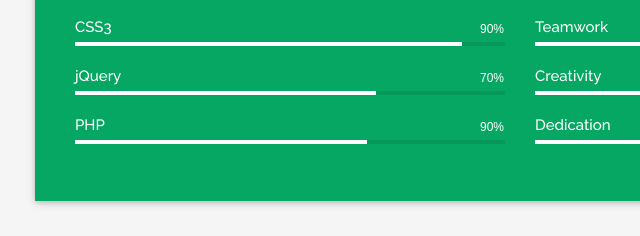
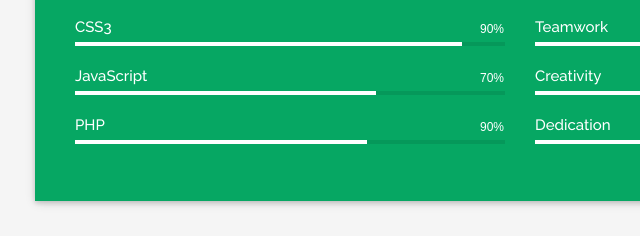
Before and after one commit to pankajpc/Pankaj.github.io, a plain HTML site: page index.html in a window 1280 px wide. Shown: the part 1691-1927 px from the top of the page, 120-760 px from the left. Drawn offline with Linux system fonts and the light colour scheme; some packages are replaced by stand-ins of ours; a web font is replaced by a local one.

Commit message:
commit one

```diff
--- a/index.html
+++ b/index.html
@@ -502,7 +502,7 @@
                                 </div>
                                 <!-- THIRD SKILL BAR  -->
                                 <div class="skillbar" data-percent="70%">
-                                    <div class="skillbar-title"><span>jQuery</span></div>
+                                    <div class="skillbar-title"><span>JavaScript</span></div>
                                     <div class="skillbar-bar"></div>
                                     <div class="skill-bar-percent">70%</div>
                                 </div>
```
